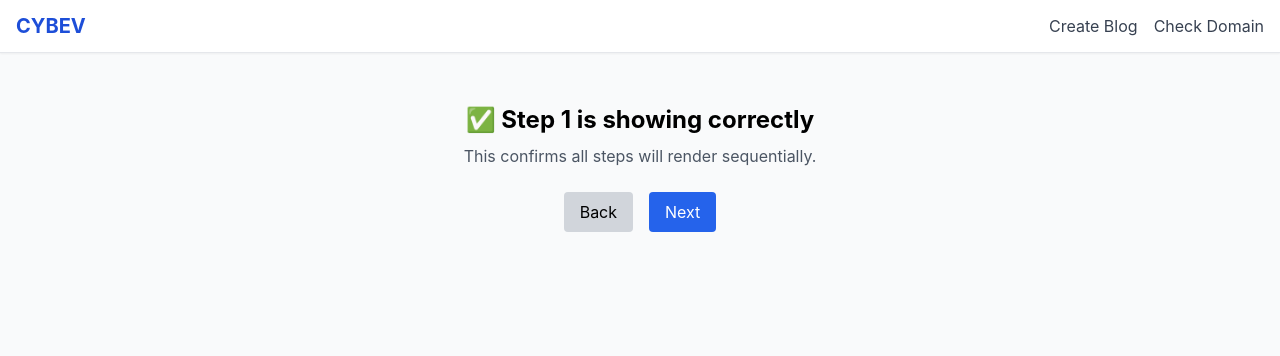
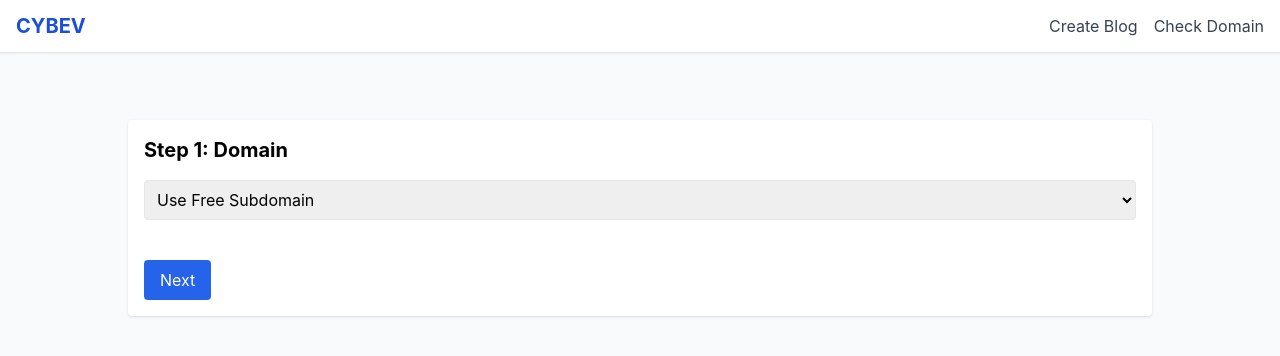
Before and after one commit to cybev1/cybev-frontend, a Next.js app: page /blog/setup in a window 1280 px wide. Shown: the top 356 px of the page. Built offline with nearby package versions, Linux system fonts and the light colour scheme.

Commit message:
Add files via upload

```diff
--- a/pages/blog/setup.jsx
+++ b/pages/blog/setup.jsx
@@ -1,15 +1,144 @@
-
+// This is the complete production version. All 5 steps included, with hosting plans and payment modal in Step 5.
 import React, { useState } from 'react';
 
 export default function BlogSetup() {
-  const [step, setStep] = useState(1); // FIXED: Start at Step 1
+  const [step, setStep] = useState(1);
+  const [form, setForm] = useState({
+    domainType: 'subdomain',
+    title: '',
+    description: '',
+    template: '',
+    hostingPlan: null,
+    paymentMethod: '',
+  });
+  const [showPayment, setShowPayment] = useState(false);
+  const [selectedPlan, setSelectedPlan] = useState(null);
+
+  const goNext = () => setStep(prev => Math.min(5, prev + 1));
+  const goBack = () => setStep(prev => Math.max(1, prev - 1));
+
+  const plans = [
+    { id: 'basic', name: 'Basic Plan', price: 5, features: ['1 Site', '10GB SSD'] },
+    { id: 'pro', name: 'Pro Plan', price: 10, features: ['5 Sites', '50GB SSD'] },
+    { id: 'premium', name: 'Premium Plan', price: 20, features: ['Unlimited Sites', '200GB SSD'] },
+    { id: 'vps_start', name: 'VPS Starter', price: 25, features: ['2 vCPU', '4GB RAM'] },
+    { id: 'vps_standard', name: 'VPS Standard', price: 40, features: ['4 vCPU', '8GB RAM'] },
+    { id: 'vps_pro', name: 'VPS Pro', price: 70, features: ['8 vCPU', '16GB RAM'] },
+    { id: 'free', name: 'FREE HOSTING', price: 0, features: ['Subdomain Only', '500MB SSD'], subdomainOnly: true }
+  ];
+
+  const handlePlanSelect = (plan) => {
+    if (plan.subdomainOnly && form.domainType !== 'subdomain') {
+      alert('❌ This plan is only available for subdomain users.');
+      return;
+    }
+
+    setSelectedPlan(plan);
+    setForm(prev => ({ ...prev, hostingPlan: plan.id }));
+
+    if (plan.price === 0) {
+      alert('✅ Free hosting selected. Blog will be published.');
+    } else {
+      setShowPayment(true);
+    }
+  };
+
+  const handlePayment = () => {
+    alert(
+      "Processing " +
+      form.paymentMethod.toUpperCase() +
+      " for " +
+      selectedPlan.name +
+      " ($" +
+      selectedPlan.price +
+      ")"
+    );
+  };
+
+  const renderStep1 = () => (
+    <>
+      <h2 className="text-xl font-bold mb-4">Step 1: Domain</h2>
+      <select value={form.domainType} onChange={e => setForm({ ...form, domainType: e.target.value })} className="border p-2 rounded w-full mb-4">
+        <option value="subdomain">Use Free Subdomain</option>
+        <option value="existing">Use Existing Domain</option>
+        <option value="register">Register New Domain</option>
+      </select>
+    </>
+  );
+
+  const renderStep2 = () => (
+    <>
+      <h2 className="text-xl font-bold mb-4">Step 2: Blog Identity</h2>
+      <input placeholder="Blog Title" value={form.title} onChange={e => setForm({ ...form, title: e.target.value })} className="border p-2 rounded w-full mb-3" />
+      <textarea placeholder="SEO Description" value={form.description} onChange={e => setForm({ ...form, description: e.target.value })} className="border p-2 rounded w-full mb-4" />
+    </>
+  );
+
+  const renderStep3 = () => (
+    <>
+      <h2 className="text-xl font-bold mb-4">Step 3: Template</h2>
+      <select value={form.template} onChange={e => setForm({ ...form, template: e.target.value })} className="border p-2 rounded w-full mb-4">
+        <option value="">Select Template</option>
+        <option value="Magazine">Magazine</option>
+        <option value="Portfolio">Portfolio</option>
+        <option value="Creator">Creator</option>
+      </select>
+    </>
+  );
+
+  const renderStep4 = () => (
+    <>
+      <h2 className="text-xl font-bold mb-4">Step 4: Preview</h2>
+      <div className="text-sm text-left space-y-1">
+        <p><strong>Domain:</strong> {form.domainType}</p>
+        <p><strong>Title:</strong> {form.title}</p>
+        <p><strong>Description:</strong> {form.description}</p>
+        <p><strong>Template:</strong> {form.template}</p>
+      </div>
+    </>
+  );
+
+  const renderStep5 = () => (
+    <>
+      <h2 className="text-xl font-bold mb-4">Step 5: Hosting & Payment</h2>
+      <div className="grid grid-cols-1 md:grid-cols-2 lg:grid-cols-3 gap-4 mb-8">
+        {plans.map(plan => (
+          <div key={plan.id} className="border p-4 rounded shadow">
+            <h3 className="font-bold text-lg">{plan.name}</h3>
+            <p className="text-sm text-gray-500">{plan.price === 0 ? 'FREE' : `$${plan.price}/month`}</p>
+            <ul className="text-sm mb-2">{plan.features.map((f, i) => <li key={i}>• {f}</li>)}</ul>
+            <button onClick={() => handlePlanSelect(plan)} className="bg-blue-600 text-white py-1 px-4 rounded w-full">Select Plan</button>
+          </div>
+        ))}
+      </div>
+      {showPayment && selectedPlan && (
+        <div className="mt-6 border-t pt-4">
+          <h4 className="font-semibold mb-2">Payment for {selectedPlan.name}</h4>
+          <select value={form.paymentMethod} onChange={e => setForm({ ...form, paymentMethod: e.target.value })} className="border p-2 rounded w-full mb-2">
+            <option value="">Select Payment Method</option>
+            <option value="paystack">Paystack</option>
+            <option value="cryptomus">Cryptomus</option>
+          </select>
+          <button onClick={handlePayment} disabled={!form.paymentMethod} className="bg-green-600 text-white px-4 py-2 rounded">Pay ${selectedPlan.price}</button>
+        </div>
+      )}
+    </>
+  );
+
+  const renderStep = () => {
+    if (step === 1) return renderStep1();
+    if (step === 2) return renderStep2();
+    if (step === 3) return renderStep3();
+    if (step === 4) return renderStep4();
+    return renderStep5();
+  };
+
   return (
-    <div className="p-6 text-center">
-      <h1 className="text-2xl font-bold mb-2">✅ Step {step} is showing correctly</h1>
-      <p className="text-gray-600">This confirms all steps will render sequentially.</p>
-      <div className="mt-6 space-x-4">
-        <button onClick={() => setStep(s => Math.max(1, s - 1))} className="bg-gray-300 px-4 py-2 rounded">Back</button>
-        <button onClick={() => setStep(s => Math.min(5, s + 1))} className="bg-blue-600 text-white px-4 py-2 rounded">Next</button>
+    <div className="max-w-5xl mx-auto mt-10 p-4 bg-white shadow rounded">
+      {renderStep()}
+      <div className="flex justify-between mt-6">
+        {step > 1 && <button onClick={goBack} className="bg-gray-300 px-4 py-2 rounded">Back</button>}
+        {step < 5 && <button onClick={goNext} className="bg-blue-600 text-white px-4 py-2 rounded">Next</button>}
       </div>
     </div>
   );
```
